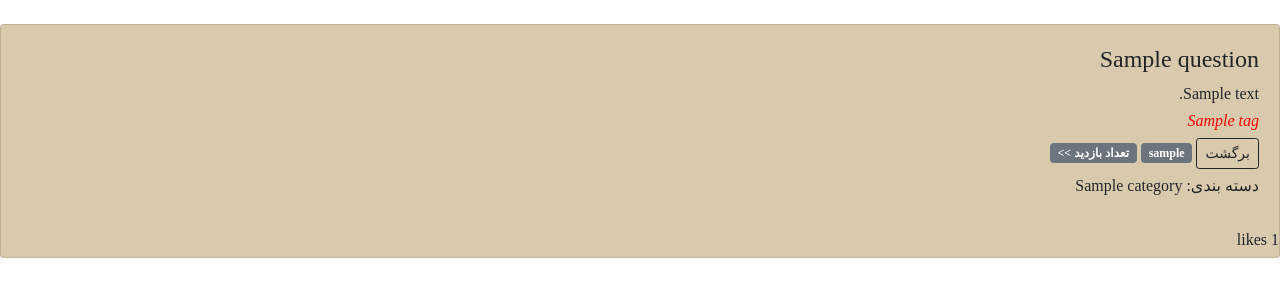
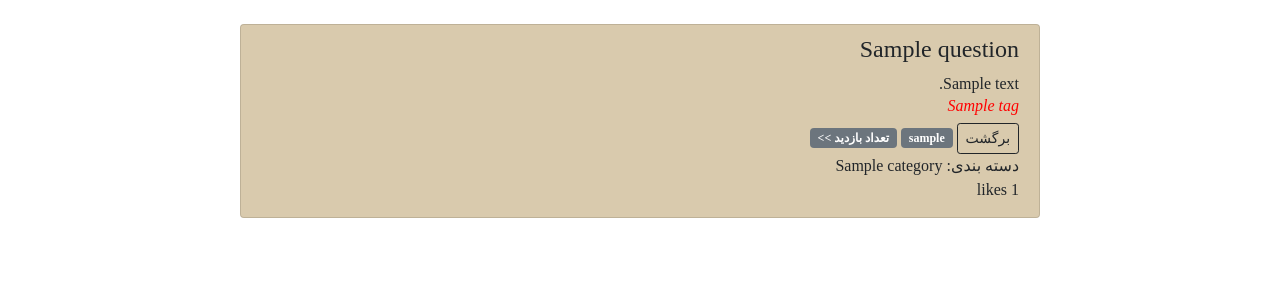
Before and after one commit to amir-mhd/karademy_question_answer, a Django app: page /question_detail/1/ in a window 1280 px wide. Shown: the part 56-356 px from the top of the page. Run offline with Django 3.2, Linux system fonts and the light colour scheme; tables that the repository leaves empty hold one stand-in row (values such as "Sample post"); some libraries are stand-ins or nearby versions; some web fonts are replaced.

Commit message:
fixing some bugs in styles

```diff
--- a/templates/question/question.html
+++ b/templates/question/question.html
@@ -42,9 +42,10 @@
             <div class="card">
                 <ul>
                     <br>
-                    <li><h4><a href="{% url 'question_detail' question.pk %}" class="link">{{ question.title }}</a></h4></li>
+                    <!-- <li><h4><a href="{% url 'question_detail' question.pk %}" class="link">{{ question.title }}</a></h4></li> -->
+                    <li><h4><a href="{{ question.get_absolute_url }}" class="link">{{ question.title }}</a></h4></li>
                     <!-- adding (|safe) to properly show the cdkeditor genarated text -->
-                    <p>{{ question.description|truncatewords:10|safe}}</p>
+                    <p>{{ question.description|truncatewords:15|safe}}</p>
                     {% if question.tags.exists %}
                         <div class="tags">
                             <p id="tag-label">برچسب ها:</p>
--- a/templates/question/question_detail.html
+++ b/templates/question/question_detail.html
@@ -11,18 +11,28 @@
         div.card{
             direction: rtl;
             background-color: #D9CAAD;
-            width: 80rem;
+            /* background-color: green; */
+            width: 50rem;
             height: fit-content;
             margin: auto;
         }
 
         div.content-section{
             width: fit-content;
-            margin: 20px;
+            /* background-color:blue; */
+            width: 95%;
+            margin: 10px auto;
         }
 
+        div.like-button {
+            background-color:orange;
+            width: fit-content;
+            margin: 0 20px 5px 0;
+        }
+
+
         p {
-            margin: 5px 0;
+            margin: 0;
         }
 
         h6 {
@@ -31,7 +41,7 @@
 
         p.tags {
             color: #C03507;
-            margin: 5px 10px;
+            margin: 5px 5px;
             display: inline;
         }
 
@@ -40,7 +50,7 @@
             /* background-color: yellow; */
         }
 
-        a{
+        a {
             text-decoration: none;
         }
 
@@ -53,9 +63,7 @@
             <h4> {{ question.title }} </h4>
             <!-- adding (|safe) to properly show the cdkeditor genarated text -->
             <p class="content" >{{ question.description|safe}}</p>
-            <div>
             {% for tag in question.tags.all %}
-            </div>
                 <h6><em>{{ tag }}</em></h6>
             {% endfor %}
             {% if question.author == user %}
@@ -73,8 +81,11 @@
                     <p>دسته بندی: {{question.category}}</p>
                 </div>
             {% endif %}
+            <!-- using the method (likes_count) in the question model without passign data by get_context_data -->
+            <p>likes {{ question.likes_count }}</p>
         </div>
         <!--  like for question -->
+        <div class="like-button">
             <form method="POST" action="{% url 'question_like' question.pk %}">
                 {% csrf_token %}
                 {% if request.user.is_authenticated %}
@@ -85,8 +96,7 @@
                     {% endif %}
                 {% endif %}
             </form>
-        <!-- using the method | likes_count | in the question model without passign data by get_context_data -->
-        <p>likes {{ question.likes_count }}</p>
+        </div>
     </div>
 
 {% endblock %}
```
Lines whose indentation alone changed are shown as unchanged.
